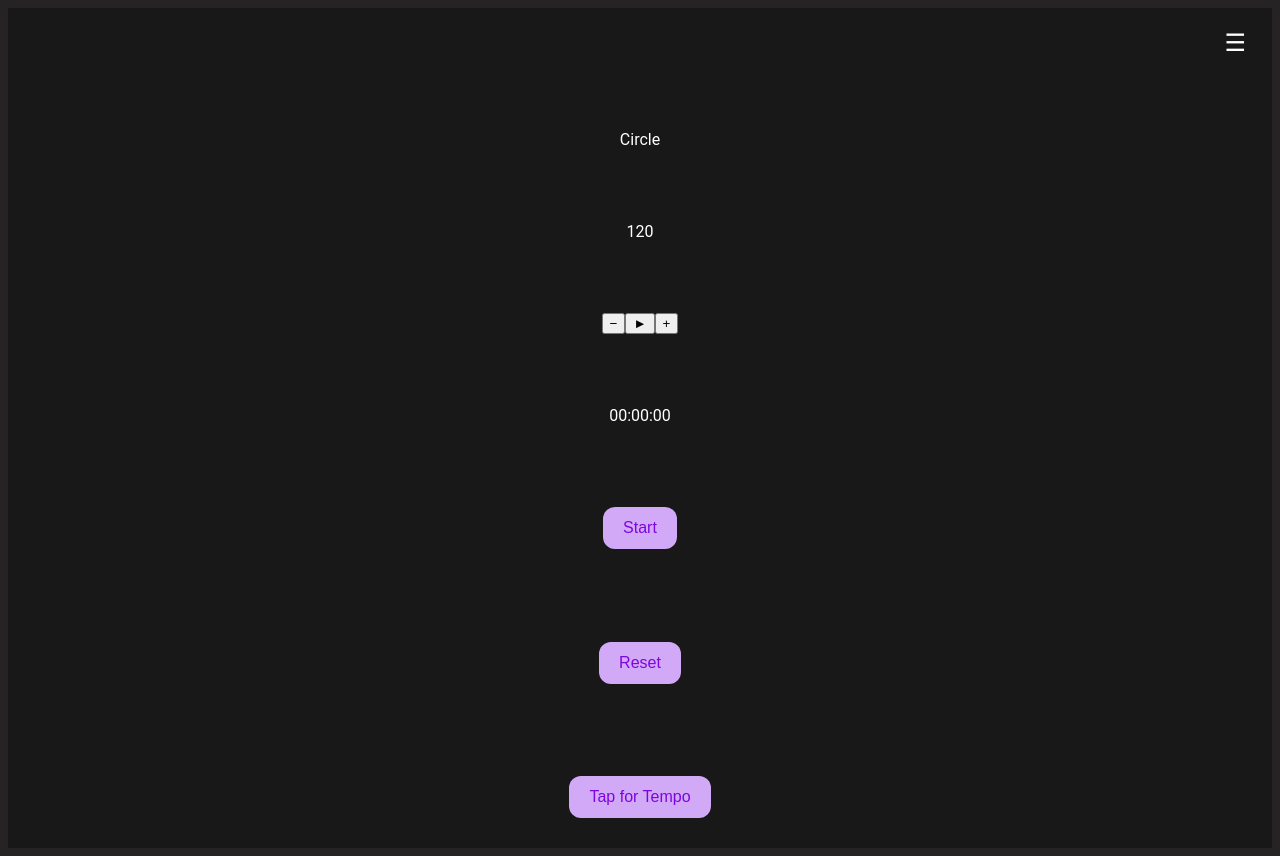
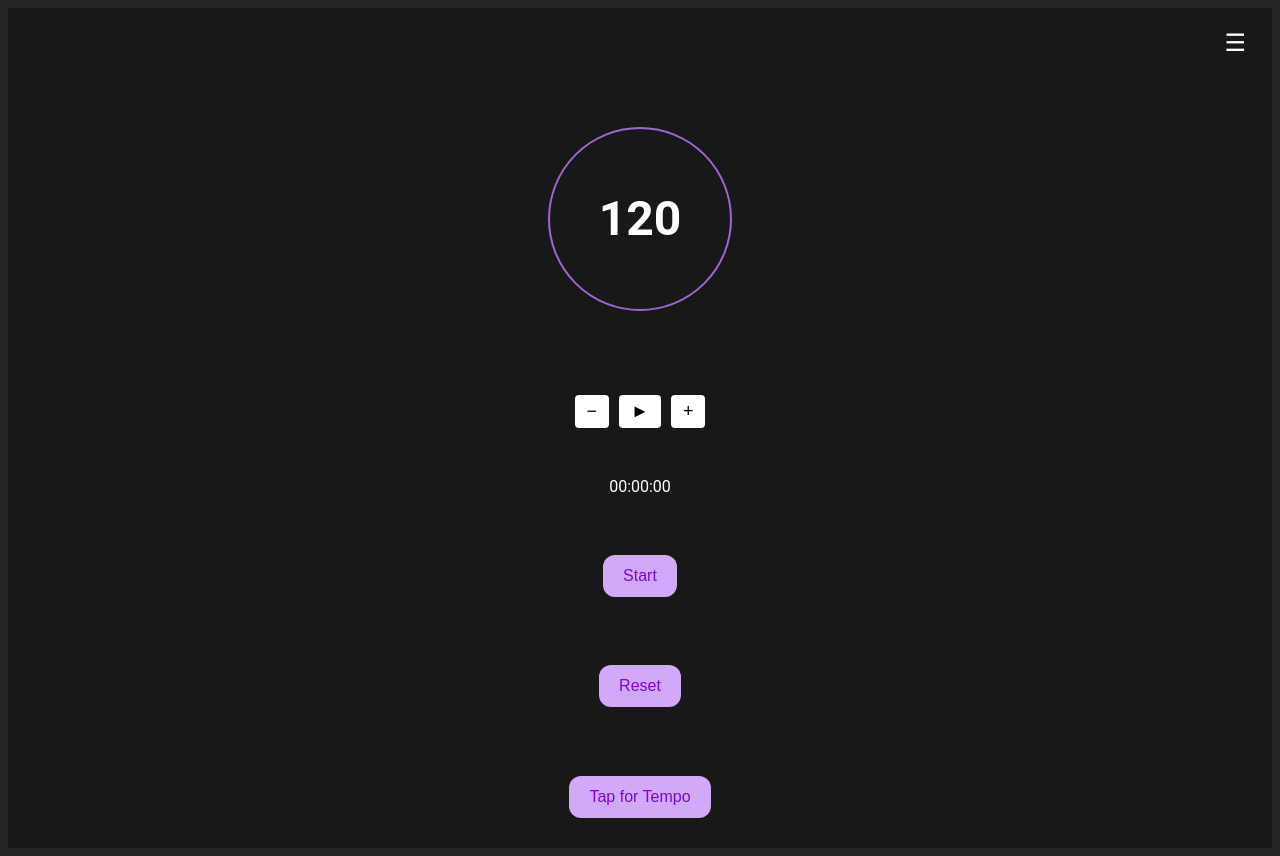
Before and after one commit to RebeccaNolan/metronome-app, an Angular app: page / in a window 1280 px wide. Built offline with nearby package versions, Linux system fonts and the light colour scheme; no server answers.

Commit message:
BPM display - styling

```diff
--- a/src/app/homepage/homepage.component.css
+++ b/src/app/homepage/homepage.component.css
@@ -35,3 +35,34 @@
     display: flex;
     justify-content: flex-end;
   }
+
+  .bpm-circle {
+    width: 180px;
+    height: 180px;
+    border: 2px solid #a065d5;
+    border-radius: 50%;
+    display: flex;
+    align-items: center;
+    justify-content: center;
+    font-size: 48px;
+    font-weight: bold;
+    margin: 20px 0;
+    color: #fff;
+  }
+
+  .icon-buttons {
+    display: flex;
+    justify-content: center;
+    gap: 10px;
+    margin-top: 16px;
+  }
+
+  .icon-button {
+    padding: 6px 12px;
+    font-size: 18px;
+    border-radius: 4px;
+    border: none;
+    background-color: #fff;
+    color: #000;
+    cursor: pointer;
+  }
--- a/src/app/homepage/homepage.component.html
+++ b/src/app/homepage/homepage.component.html
@@ -4,8 +4,8 @@
     </div>
 
     <!-- BPM Circle -->
-    <div>Circle</div>
-    <div class="bpm-display">{{ bpm }}</div>
+    <div class="bpm-circle">{{ bpm }}</div>
+
 
 
     <!-- Icon Buttons -->
```
